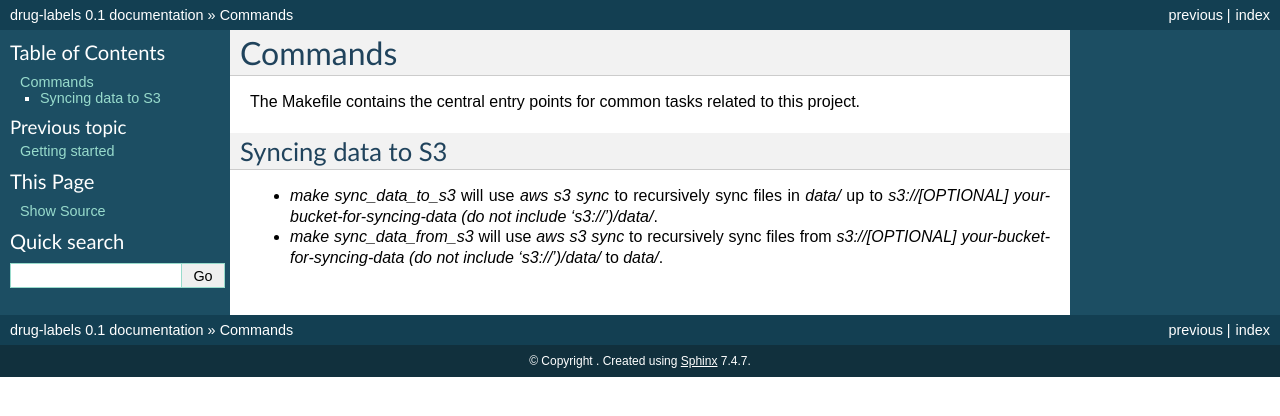
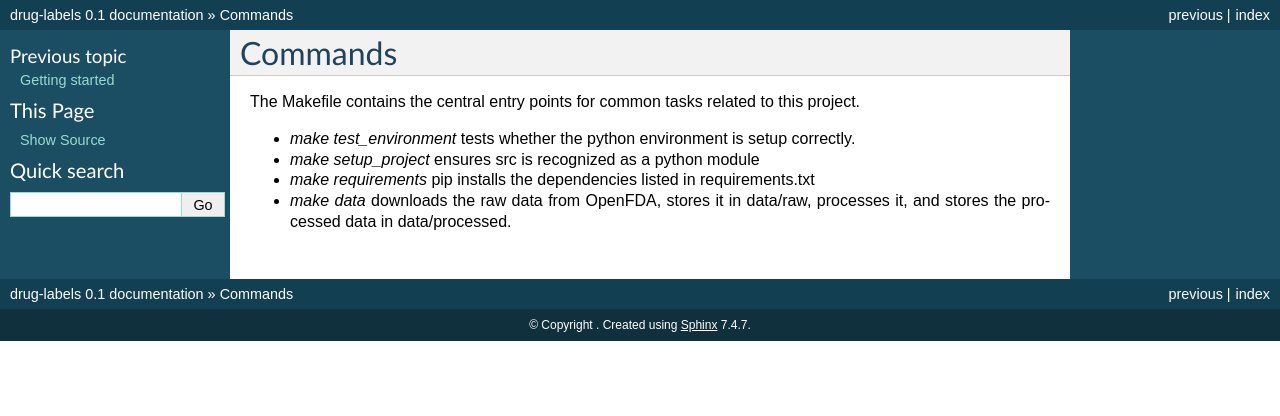
Before and after one commit to andrewabeles/drug-labels, a Sphinx documentation site: the page built from docs/commands.rst, in a window 1280 px wide. Shown: the top 416 px of the page. Built offline with Sphinx 7.4.7, drawn with Linux system fonts in a browser that asks for light colours.

Commit message:
Update docs

```diff
--- a/docs/commands.rst
+++ b/docs/commands.rst
@@ -3,8 +3,7 @@ Commands
 
 The Makefile contains the central entry points for common tasks related to this project.
 
-Syncing data to S3
-^^^^^^^^^^^^^^^^^^
-
-* `make sync_data_to_s3` will use `aws s3 sync` to recursively sync files in `data/` up to `s3://[OPTIONAL] your-bucket-for-syncing-data (do not include 's3://')/data/`.
-* `make sync_data_from_s3` will use `aws s3 sync` to recursively sync files from `s3://[OPTIONAL] your-bucket-for-syncing-data (do not include 's3://')/data/` to `data/`.
+* `make test_environment` tests whether the python environment is setup correctly.
+* `make setup_project` ensures src is recognized as a python module
+* `make requirements` pip installs the dependencies listed in requirements.txt
+* `make data` downloads the raw data from OpenFDA, stores it in data/raw, processes it, and stores the processed data in data/processed.
--- a/docs/getting-started.rst
+++ b/docs/getting-started.rst
@@ -4,3 +4,7 @@ Getting started
 This is where you describe how to get set up on a clean install, including the
 commands necessary to get the raw data (using the `sync_data_from_s3` command,
 for example), and then how to make the cleaned, final data sets.
+
+1. Download Make. Windows: http://gnuwin32.sourceforge.net/packages/make.htm MacOS: http://developer.apple.com/
+2. Create a python3 virtual environment for this project and activate it.
+3. In your terminal enter `make data`, which will install dependencies, download the raw data, and process it. Downloading the data may take a few minutes.
```
